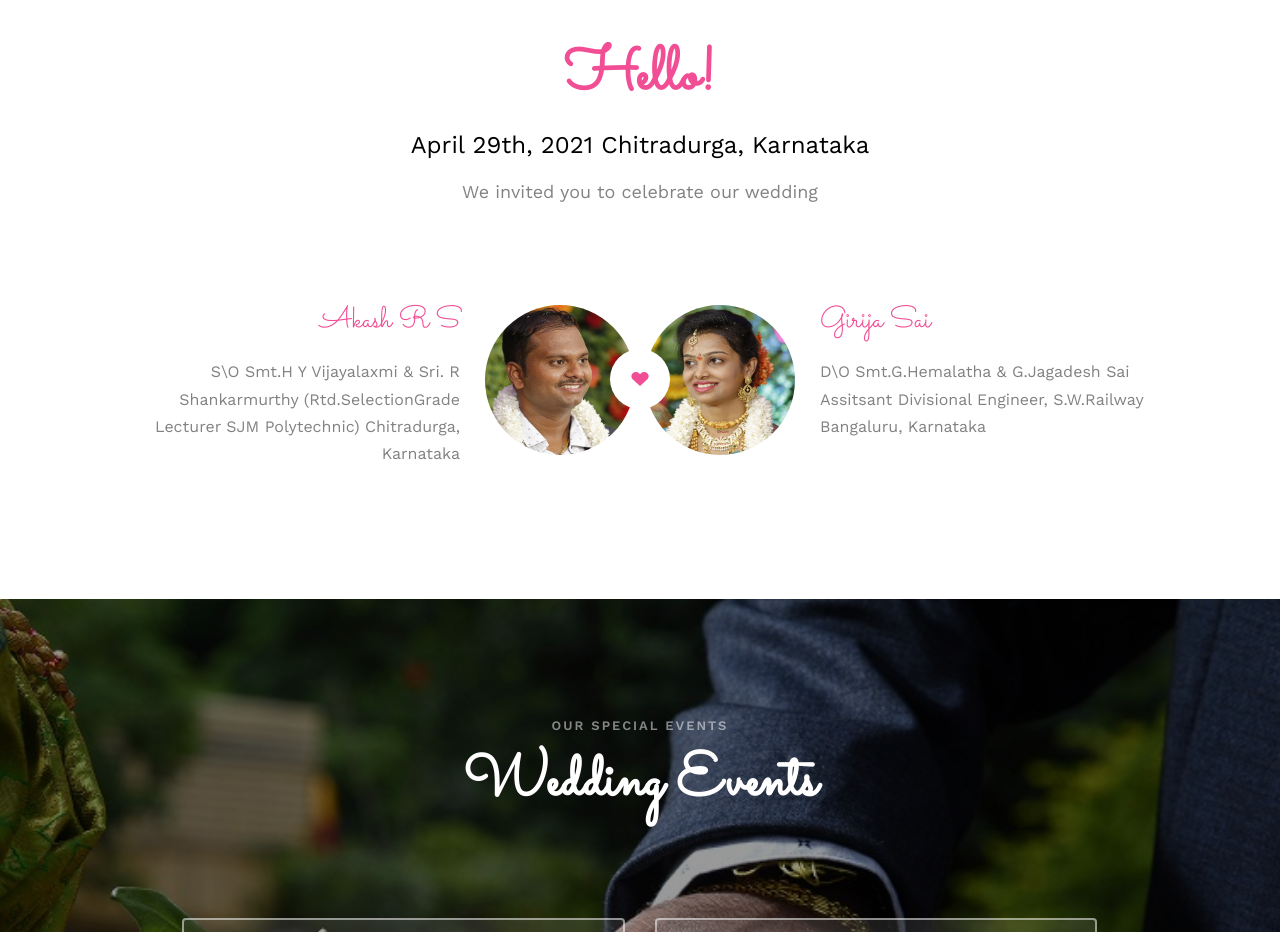
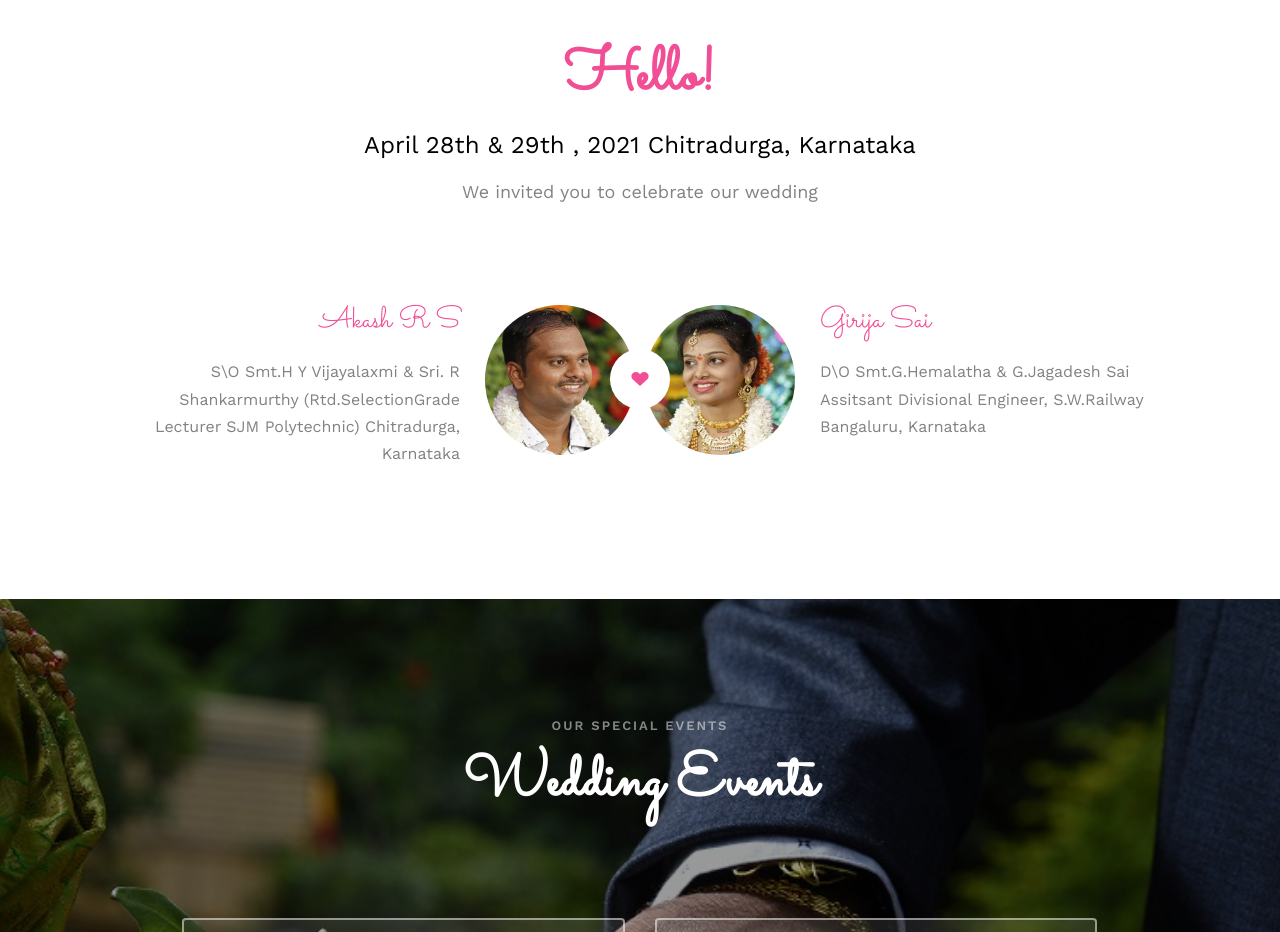
Before and after one commit to akashagiri/akaashagiri.github.io, a plain HTML site: page index.html in a window 1280 px wide. Shown: the part 980-1912 px from the top of the page. Drawn offline with nearby package versions, Linux system fonts and the light colour scheme; files whose address does not match are found by name.

Commit message:
chane
change

```diff
--- a/index.html
+++ b/index.html
@@ -114,7 +114,7 @@
 			<div class="row">
 				<div class="col-md-8 col-md-offset-2 text-center fh5co-heading animate-box">
 					<h2>Hello!</h2>
-					<h3>April 29th, 2021 Chitradurga, Karnataka</h3>
+					<h3>April 28th & 29th , 2021 Chitradurga, Karnataka</h3>
 					<p>We invited you to celebrate our wedding</p>
 				</div>
 			</div>
```
Also changed, not shown: about.html (+1 -1 lines), contact.html (+1 -1 lines).
